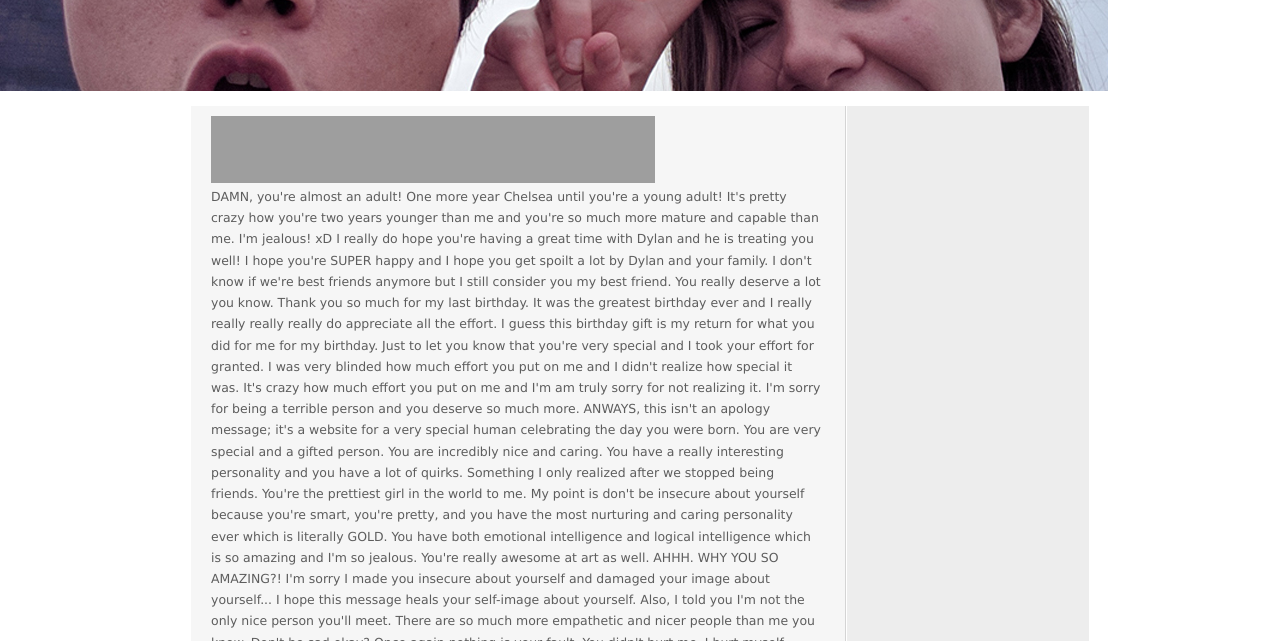
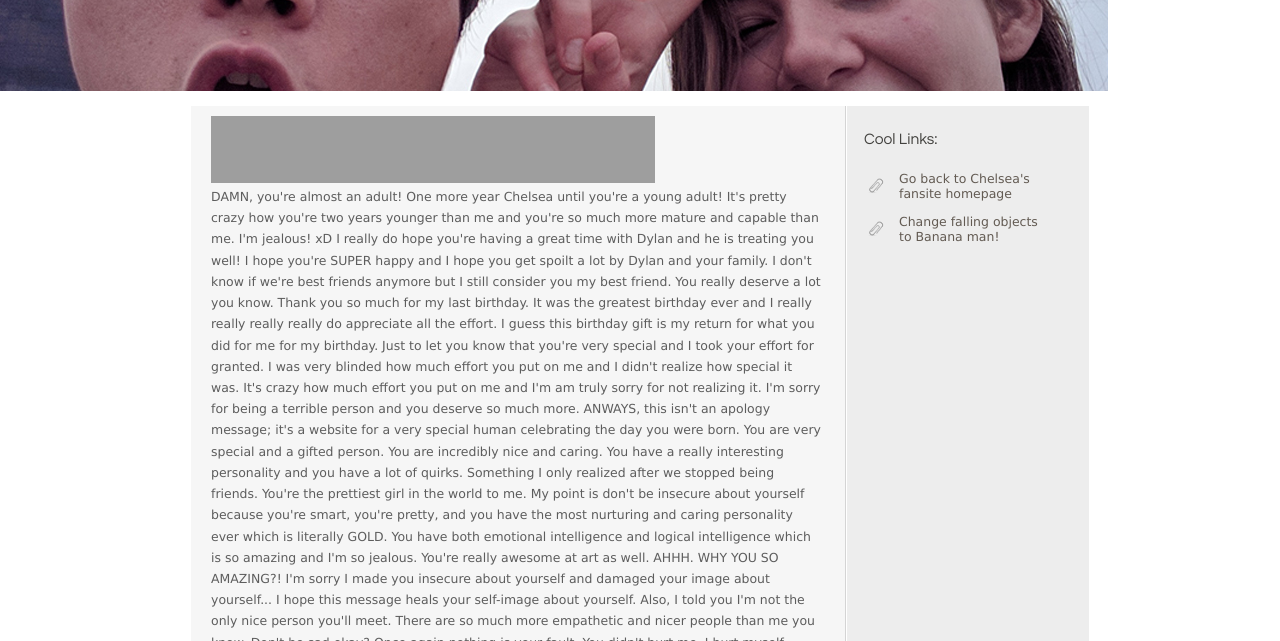
Before and after one commit to ChelseasBirthday/ChelseasBirthday, a plain HTML site: page index.html in a window 1280 px wide. Shown: the part 159-800 px from the top of the page. Drawn offline with Linux system fonts and the light colour scheme; grey boxes are pictures that could not be loaded.

Commit message:
Add files via upload

```diff
--- a/index.html
+++ b/index.html
@@ -50,7 +50,11 @@
     </div>
     <div id="site_content">
       <div class="sidebar">
-
+     <h3>Cool Links:</h3>
+            <ul>
+              <li><a href="https://fromsteven.github.io/">Go back to Chelsea's fansite homepage</a></li>
+              <li><a href="https://chelseasbirthday.github.io/Bananaman/">Change falling objects to Banana man!</a></li>
+            </ul>
       </div>
       <div id="content">
         <img style="margin-left: 0px;" src="http://www.GlitterTextOnline.com/donez/z5af035a0522d1.gif" alt="www.GlitterTextOnline.com" width="444" height="67" border="0">
```
